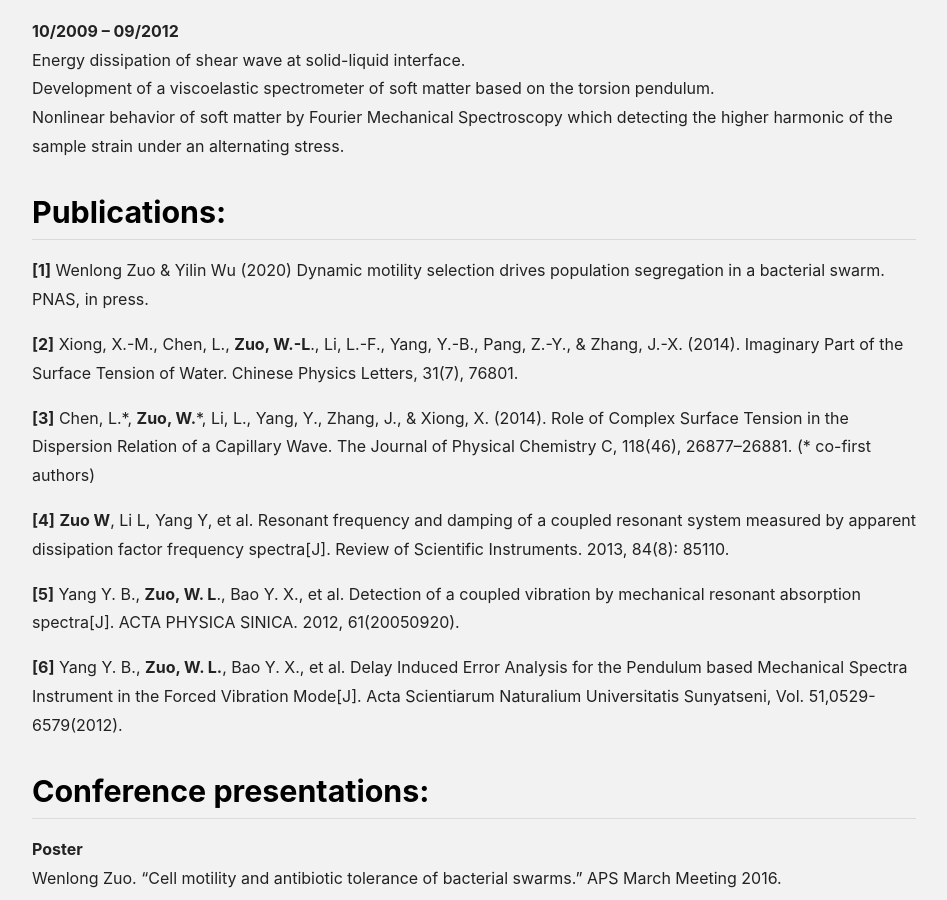
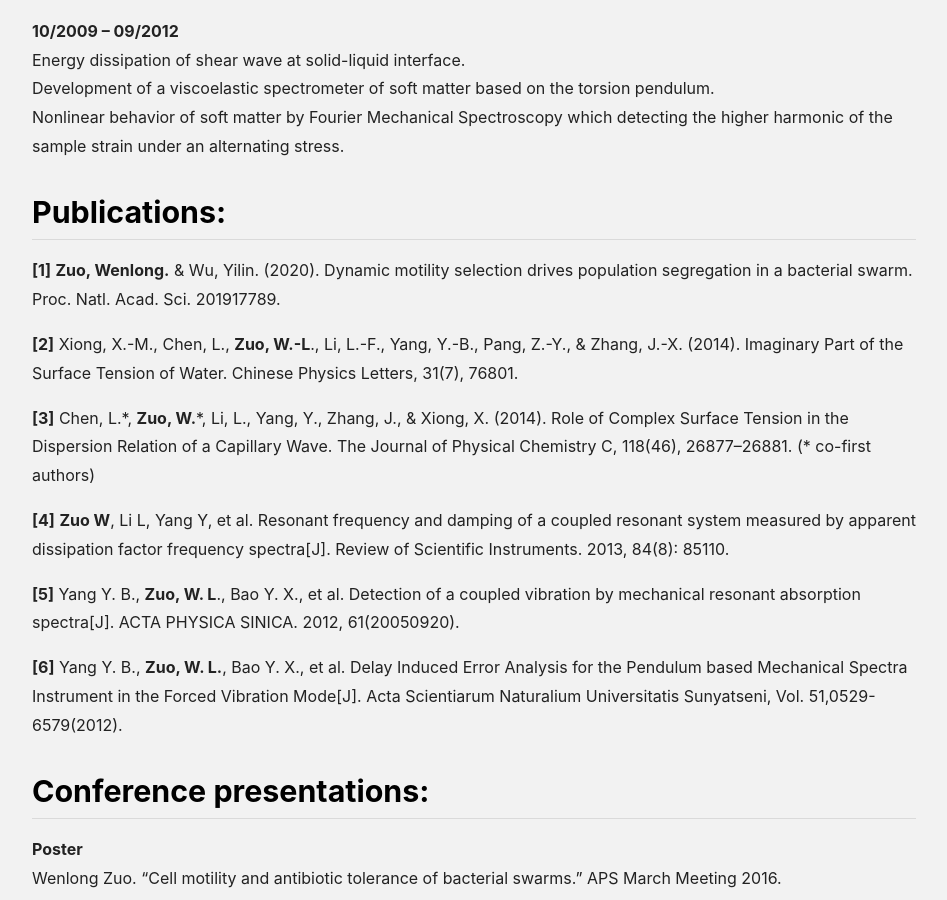
Before and after one commit to JacobZuo/jacobzuo.github.io, a Jekyll site: the page built from about.md, in a window 1280 px wide and 900 px high, scrolled down 1441 px. Shown: the whole window, without its empty margins (166-1113 px from the left). Built offline with Jekyll 4.4.1, drawn with Linux system fonts in a browser that asks for light colours; nearby versions of some CDN libraries.

Commit message:
Update publication

```diff
--- a/about.md
+++ b/about.md
@@ -54,7 +54,7 @@ Nonlinear behavior of soft matter by Fourier Mechanical Spectroscopy which detec
 
 ## Publications:
 
-**[1]** Wenlong Zuo & Yilin Wu (2020) Dynamic motility selection drives population segregation in a bacterial swarm. PNAS, in press.
+**[1]** **Zuo, Wenlong.** & Wu, Yilin. (2020). Dynamic motility selection drives population segregation in a bacterial swarm. Proc. Natl. Acad. Sci. 201917789.
 
 **[2]** Xiong, X.-M., Chen, L., **Zuo, W.-L**., Li, L.-F., Yang, Y.-B., Pang, Z.-Y., & Zhang, J.-X. (2014). Imaginary Part of the Surface Tension of Water. Chinese Physics Letters, 31(7), 76801.
 
```
